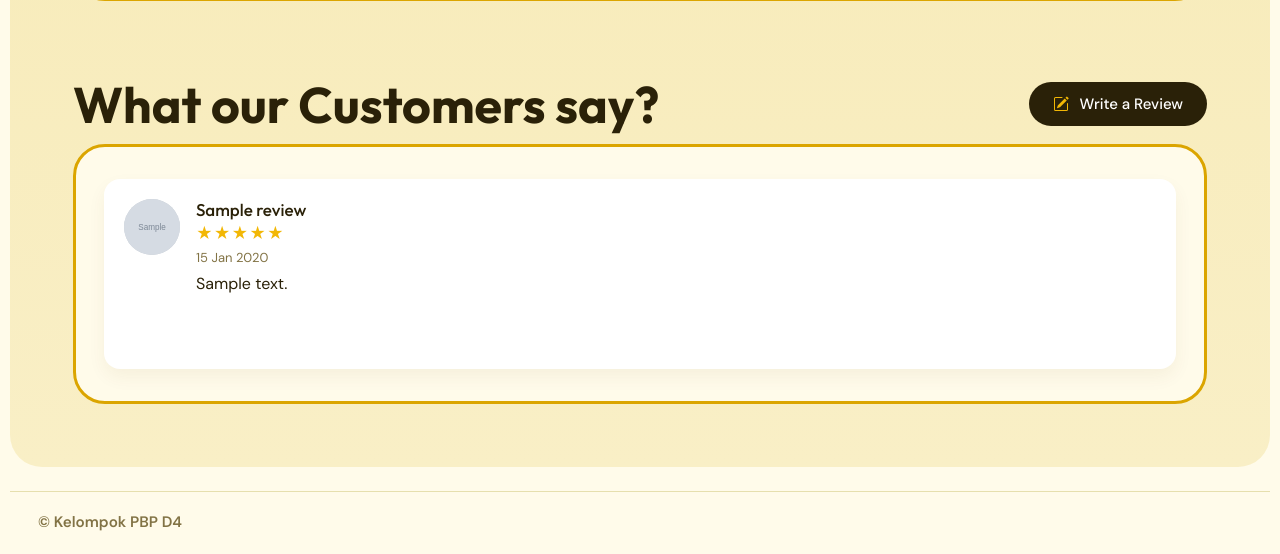
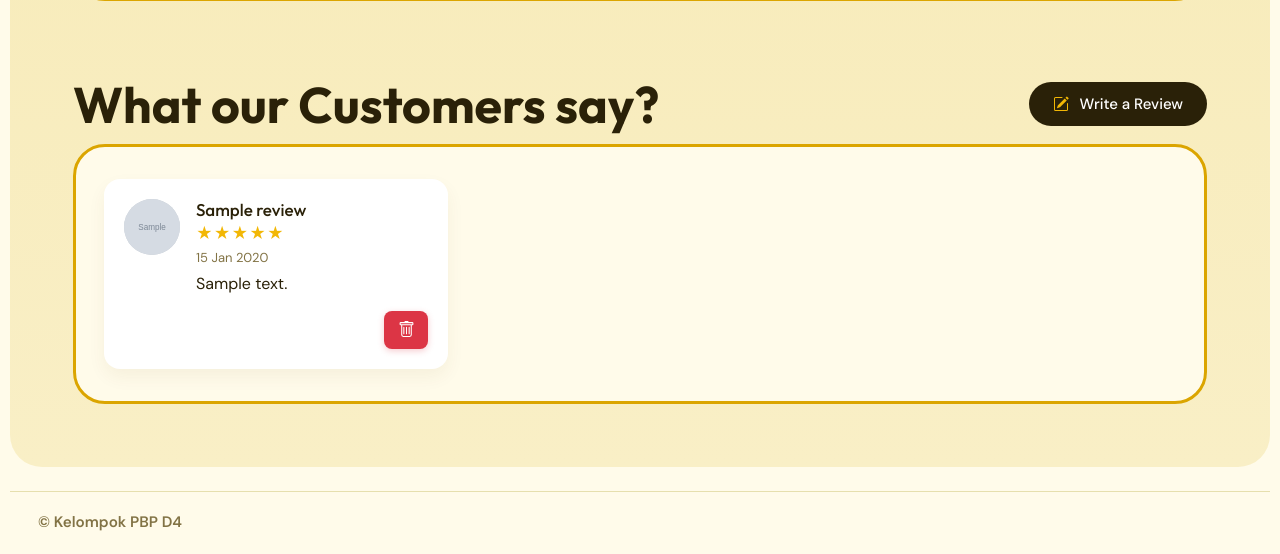
Before and after one commit to pbp-kelompok-d4/CALOREAT, a Django app: page / in a window 1280 px wide. Shown: the part 1408-1962 px from the top of the page. Run offline with Django 5.2, Linux system fonts and the light colour scheme; tables that the repository leaves empty hold one stand-in row (values such as "Sample post"); grey boxes marked "Sample" are stand-in pictures.

Commit message:
feat: Add delete reviews option

```diff
--- a/main/urls.py
+++ b/main/urls.py
@@ -7,6 +7,7 @@ app_name = "main"
 urlpatterns = [
     path("", show_main, name="show_main"),
     path("reviews/create-ajax/", add_review_ajax, name="add_review_ajax"),
+    path("reviews/delete-ajax/<uuid:id>/", delete_review_ajax, name="delete_review_ajax"),
     path("api/reviews/", get_reviews_json, name="get_reviews_json"),
 
     path("register/", register, name="register"),
--- a/main/views.py
+++ b/main/views.py
@@ -56,6 +56,16 @@ def add_review_ajax(request):
         "errors": form.errors
     }, status=400)
 
+# Delete reviews
+@require_POST
+def delete_review_ajax(request, id):
+    review = get_object_or_404(Reviews, id=id)
+    review.delete()
+    return JsonResponse({
+        "status": "success",
+        "message": "Review berhasil dihapus!"
+    })
+
 def _auth_context(active, login_form=None, register_form=None):
     if login_form is None:
         login_form = LoginForm(auto_id="login_%s")
--- a/static/css/style.css
+++ b/static/css/style.css
@@ -345,7 +345,7 @@ h1 {
 
 .dashboard-review-comments {
   display: grid;
-  grid-template-columns: repeat(auto-fit, minmax(max(260px, calc((100% - 40px) / 3)), 1fr));
+  grid-template-columns: repeat(auto-fill, minmax(max(260px, calc((100% - 40px) / 3)), 1fr));
   gap: 20px;
 }
 
@@ -370,6 +370,46 @@ h1 {
 
 .review-details {
   min-width: 0;
+  flex: 1;
+  display: flex;
+  flex-direction: column;
+}
+
+.review-card-actions {
+  display: flex;
+  justify-content: flex-end;
+  margin-top: auto;
+  padding-top: 14px;
+}
+
+.btn-delete-review {
+  background-color: #dc3545;
+  color: #ffffff;
+  border: none;
+  border-radius: 8px;
+  width: 44px;
+  height: 38px;
+  display: inline-flex;
+  align-items: center;
+  justify-content: center;
+  cursor: pointer;
+  box-shadow: 0 2px 6px rgba(220, 53, 69, 0.25);
+  transition: background-color 0.15s ease, transform 0.1s ease, box-shadow 0.15s ease;
+}
+
+.btn-delete-review:hover {
+  background-color: #bb2d3b;
+  transform: translateY(-1px);
+  box-shadow: 0 4px 10px rgba(187, 45, 59, 0.35);
+}
+
+.btn-delete-review:active {
+  transform: translateY(0);
+}
+
+.btn-delete-review svg {
+  width: 17px;
+  height: 17px;
 }
 
 .review-details h3 {
--- a/static/js/reviews.js
+++ b/static/js/reviews.js
@@ -44,6 +44,14 @@ document.addEventListener("DOMContentLoaded", function () {
 							<div class="review-stars">${escapeHtml(review.star)}</div>
 							<div class="time">${escapeHtml(review.date)}</div>
 							<p>${escapeHtml(review.content)}</p>
+							<div class="review-card-actions">
+								<button type="button" class="btn-delete-review" data-id="${escapeHtml(review.id)}" aria-label="Hapus review" title="Hapus review">
+									<svg xmlns="http://www.w3.org/2000/svg" width="16" height="16" fill="currentColor" class="bi bi-trash" viewBox="0 0 16 16">
+										<path d="M5.5 5.5A.5.5 0 0 1 6 6v6a.5.5 0 0 1-1 0V6a.5.5 0 0 1 .5-.5m2.5 0a.5.5 0 0 1 .5.5v6a.5.5 0 0 1-1 0V6a.5.5 0 0 1 .5-.5m3 .5a.5.5 0 0 0-1 0v6a.5.5 0 0 0 1 0z"/>
+										<path d="M14.5 3a1 1 0 0 1-1 1H13v9a2 2 0 0 1-2 2H5a2 2 0 0 1-2-2V4h-.5a1 1 0 0 1-1-1V2a1 1 0 0 1 1-1H6a1 1 0 0 1 1-1h2a1 1 0 0 1 1 1h3.5a1 1 0 0 1 1 1zM4.118 4 4 4.059V13a1 1 0 0 0 1 1h6a1 1 0 0 0 1-1V4.059L11.882 4zM2.5 3h11V2h-11z"/>
+									</svg>
+								</button>
+							</div>
 						</div>
 					</div>
 				`;
@@ -99,4 +107,52 @@ document.addEventListener("DOMContentLoaded", function () {
 			alert("Terjadi error.");
 		}
 	});
+
+	// Helper to get CSRF token
+	function getCookie(name) {
+		let cookieValue = null;
+		if (document.cookie && document.cookie !== '') {
+			const cookies = document.cookie.split(';');
+			for (let i = 0; i < cookies.length; i++) {
+				const cookie = cookies[i].trim();
+				if (cookie.substring(0, name.length + 1) === (name + '=')) {
+					cookieValue = decodeURIComponent(cookie.substring(name.length + 1));
+					break;
+				}
+			}
+		}
+		return cookieValue;
+	}
+
+	// Delete review via AJAX
+	container.addEventListener("click", async (e) => {
+		const deleteBtn = e.target.closest(".btn-delete-review");
+		if (!deleteBtn) return;
+
+		const reviewId = deleteBtn.dataset.id;
+		if (!reviewId) return;
+
+		if (!confirm("Apakah Anda yakin ingin menghapus review ini?")) {
+			return;
+		}
+
+		try {
+			const csrfToken = document.querySelector('[name=csrfmiddlewaretoken]')?.value || getCookie('csrftoken') || '';
+			const response = await fetch(`/reviews/delete-ajax/${reviewId}/`, {
+				method: "POST",
+				headers: {
+					"X-CSRFToken": csrfToken,
+				},
+			});
+
+			if (response.ok) {
+				await refreshReviews();
+			} else {
+				alert("Gagal menghapus review.");
+			}
+		} catch (err) {
+			console.error("Error deleting review:", err);
+			alert("Terjadi error saat menghapus review.");
+		}
+	});
 });
```
Also changed, not shown: main/tests.py (+13 -0 lines).
